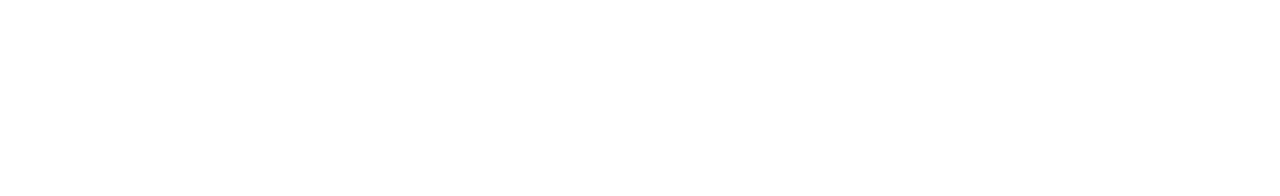
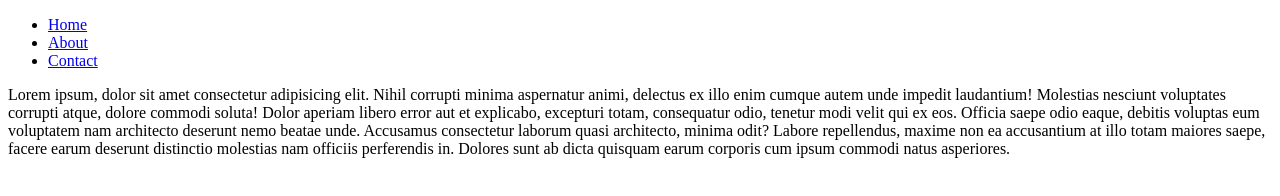
Before and after one commit to rafi68Code/my_first_github_repo, a plain HTML site: page index.html in a window 1280 px wide. Drawn offline with Linux system fonts and the light colour scheme.

Commit message:
new design layout and article added

```diff
--- a/index.html
+++ b/index.html
@@ -6,6 +6,22 @@
     <title>My First Github</title>
 </head>
 <body>
+    <header>
+        <ul>
+            <li><a href="home.html">Home</a></li>
+            <li><a href="about.html">About</a></li>
+            <li><a href="contact.html">Contact</a></li>
+        </ul>
+    </header>
+    <main>
+        <article>
+            <section>
+                <p>Lorem ipsum, dolor sit amet consectetur adipisicing elit. Nihil corrupti minima aspernatur animi, delectus ex illo enim cumque autem unde impedit laudantium! Molestias nesciunt voluptates corrupti atque, dolore commodi soluta! Dolor aperiam libero error aut et explicabo, excepturi totam, consequatur odio, tenetur modi velit qui ex eos. Officia saepe odio eaque, debitis voluptas eum voluptatem nam architecto deserunt nemo beatae unde. Accusamus consectetur laborum quasi architecto, minima odit? Labore repellendus, maxime non ea accusantium at illo totam maiores saepe, facere earum deserunt distinctio molestias nam officiis perferendis in. Dolores sunt ab dicta quisquam earum corporis cum ipsum commodi natus asperiores.</p>
+            </section>
+        </article>
+    </main>
+    <footer>
 
+    </footer>
 </body>
 </html>
```
